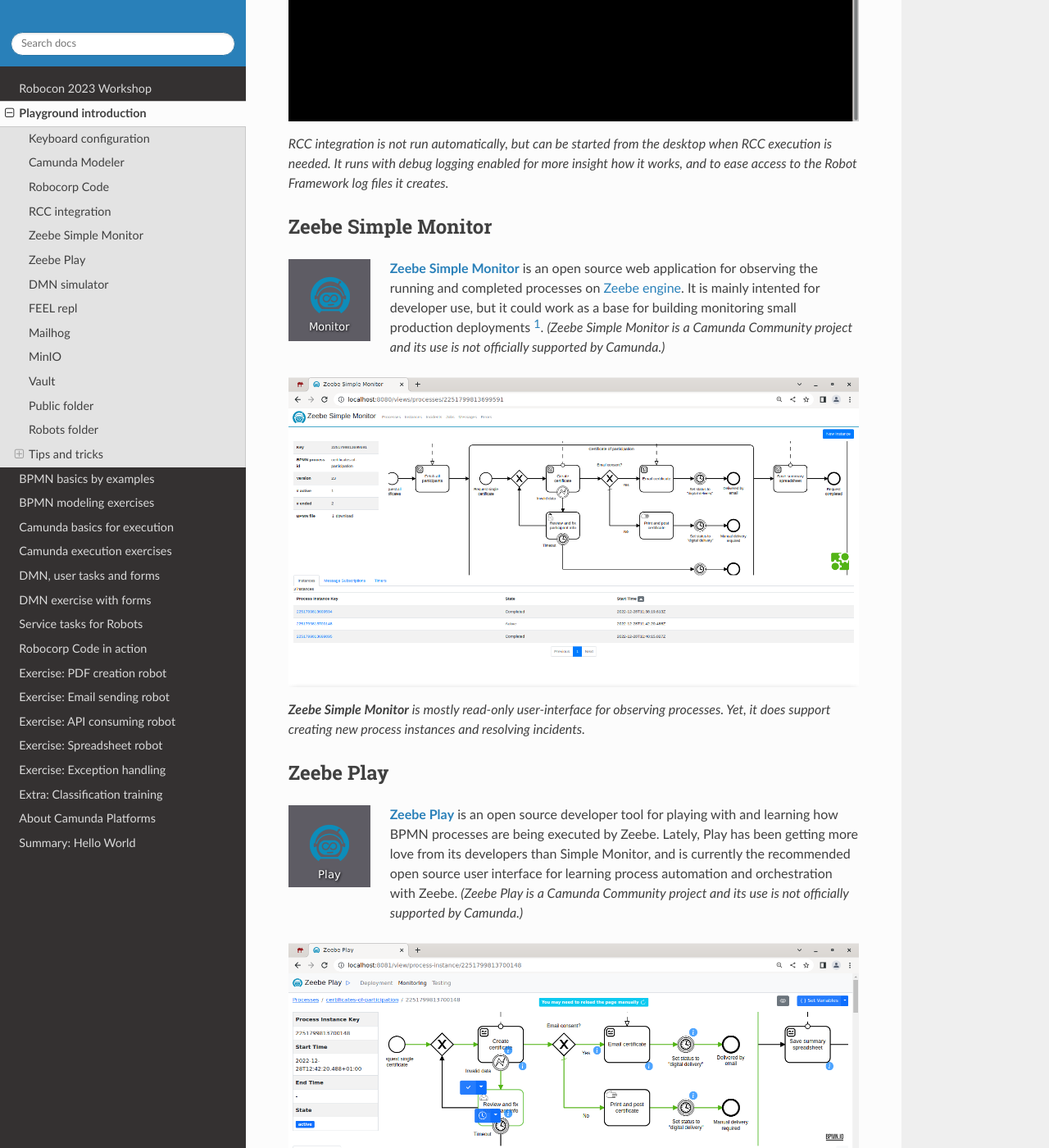
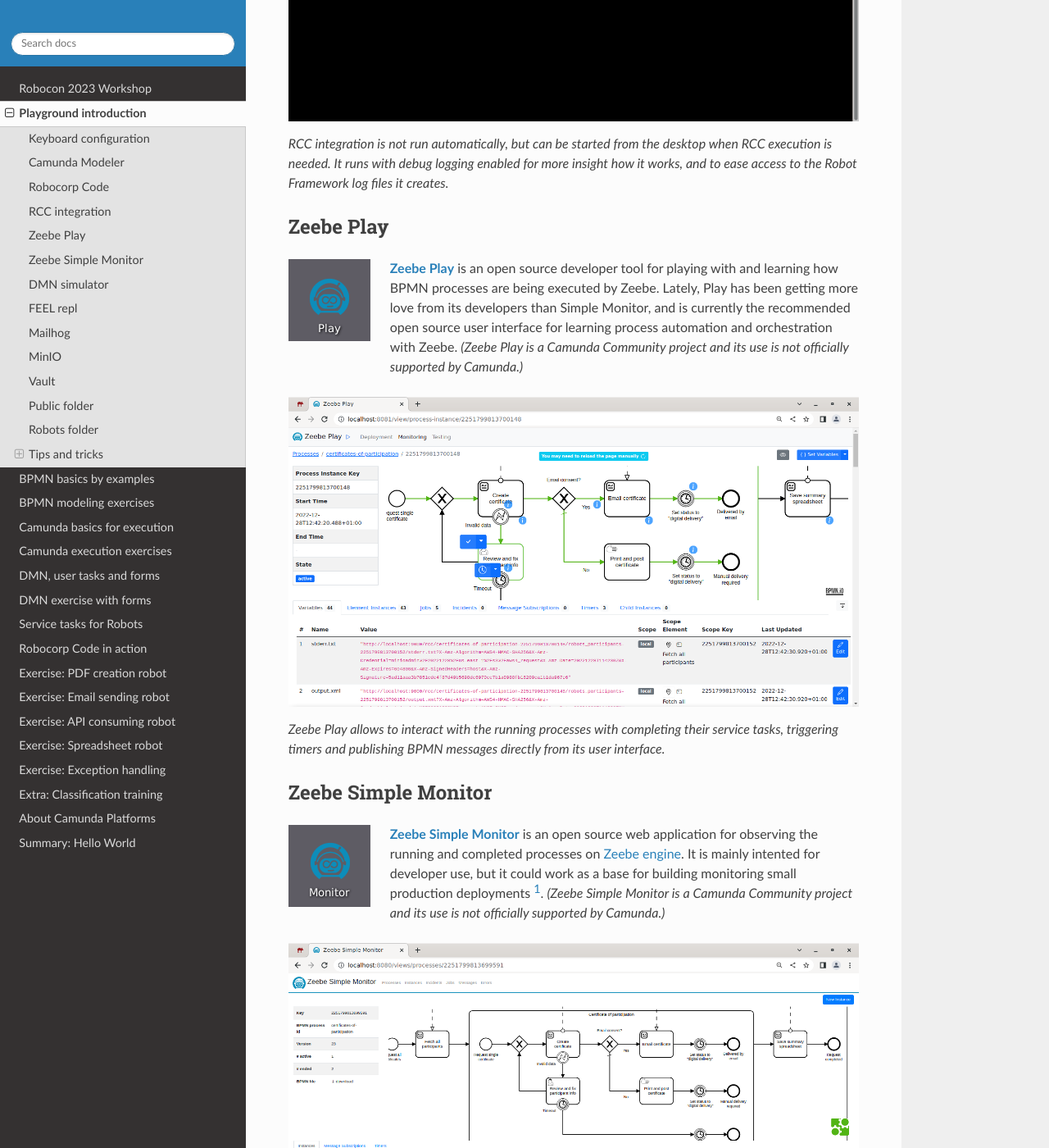
Before and after one commit to datakurre/automation-playground, a Sphinx documentation site: the page built from docs/playground/index.md, in a window 1280 px wide and 1400 px high, scrolled down 3663 px. Shown: the whole window at 82% size. Built offline with Sphinx 7.4.7 and the Read the Docs theme 2.0.0, drawn with Linux system fonts in a browser that asks for light colours; a script that is not in the unit is left out; some of the changed text lies outside the part shown.

Commit message:
docs: present play before monitor

````diff
--- a/docs/playground/index.md
+++ b/docs/playground/index.md
@@ -92,6 +92,23 @@
 ```
 
 
+## Zeebe Play
+
+```{figure} ./desktop-play.png
+:alt: Zeebe Play desktop icon
+:align: left
+```
+
+[**Zeebe Play**](https://github.com/camunda-community-hub/zeebe-play) is an open source developer tool for playing with and learning how BPMN processes are being executed by Zeebe. Lately, Play has been getting more love from its developers than Simple Monitor, and is currently the recommended open source user interface for learning process automation and orchestration with Zeebe. *(Zeebe Play is a Camunda Community project and its use is not officially supported by Camunda.)*
+
+```{figure} ./window-play.png
+:alt:
+:width: 100%
+
+Zeebe Play allows to interact with the running processes with completing their service tasks, triggering timers and publishing BPMN messages directly from its user interface.
+```
+
+
 ## Zeebe Simple Monitor
 
 ```{figure} ./desktop-monitor.png
@@ -108,23 +125,6 @@
 :width: 100%
 
 **Zeebe Simple Monitor** is mostly read-only user-interface for observing processes. Yet, it does support creating new process instances and resolving incidents.
-```
-
-
-## Zeebe Play
-
-```{figure} ./desktop-play.png
-:alt: Zeebe Play desktop icon
-:align: left
-```
-
-[**Zeebe Play**](https://github.com/camunda-community-hub/zeebe-play) is an open source developer tool for playing with and learning how BPMN processes are being executed by Zeebe. Lately, Play has been getting more love from its developers than Simple Monitor, and is currently the recommended open source user interface for learning process automation and orchestration with Zeebe. *(Zeebe Play is a Camunda Community project and its use is not officially supported by Camunda.)*
-
-```{figure} ./window-play.png
-:alt:
-:width: 100%
-
-Zeebe Play allows to interact with the running processes with completing their service tasks, triggering timers and publishing BPMN messages directly from its user interface.
 ```
 
 
````
